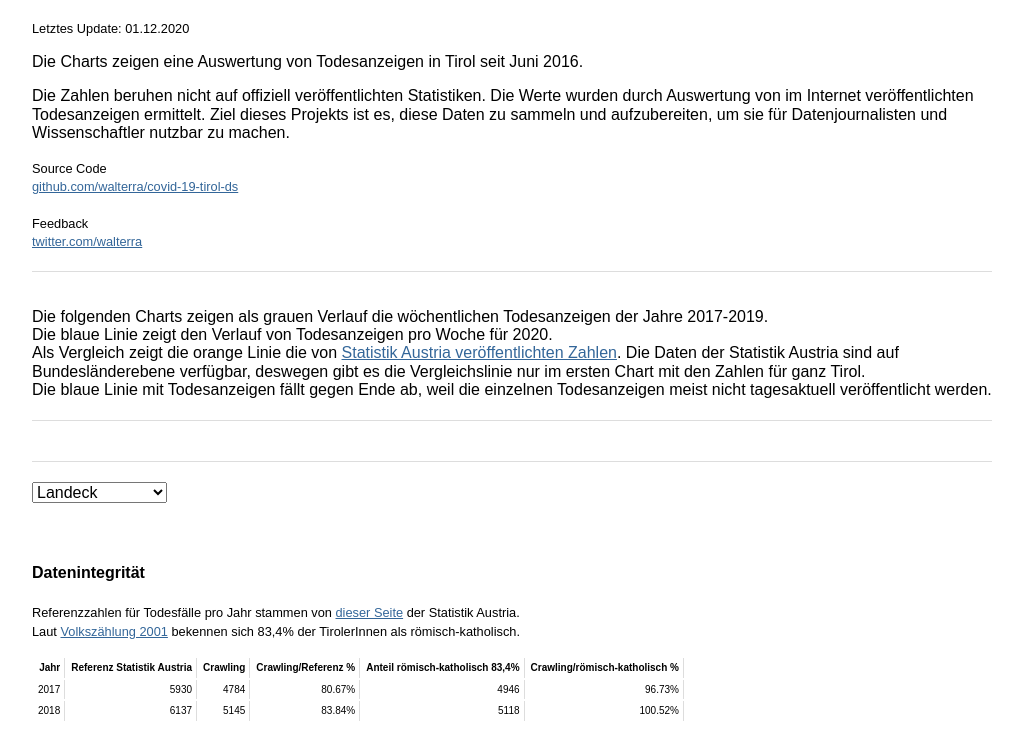
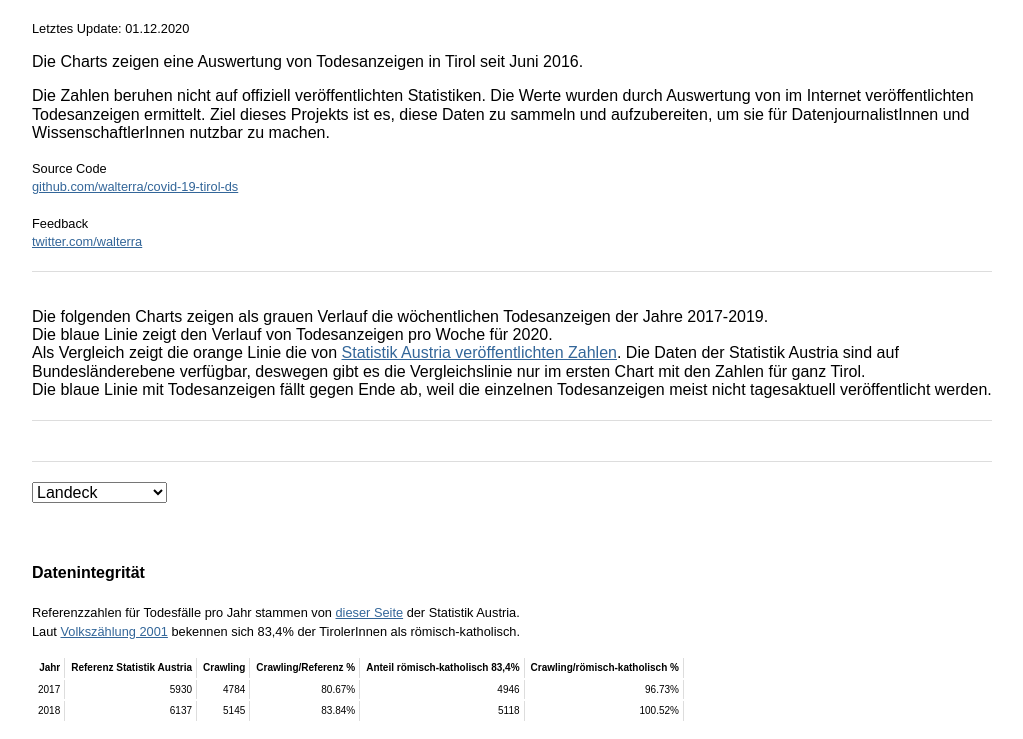
Before and after one commit to walterra/covid-19-tirol-ds, a website: page docs/index.html in a window 1280 px wide. Shown: the part 61-800 px from the top of the page, without its empty margins (128-1151 px from the left). Drawn offline with nearby package versions, Linux system fonts and the light colour scheme; a script that the page names is missing.

Commit message:
gendern!

```diff
--- a/docs/index.html
+++ b/docs/index.html
@@ -16,7 +16,7 @@
     <p>Die Charts zeigen eine Auswertung von Todesanzeigen in Tirol seit Juni 2016.</p>
     <p>
       Die Zahlen beruhen nicht auf offiziell veröffentlichten Statistiken. Die Werte wurden durch Auswertung von im Internet veröffentlichten Todesanzeigen ermittelt.
-      Ziel dieses Projekts ist es, diese Daten zu sammeln und aufzubereiten, um sie für Datenjournalisten und Wissenschaftler nutzbar zu machen.
+      Ziel dieses Projekts ist es, diese Daten zu sammeln und aufzubereiten, um sie für DatenjournalistInnen und WissenschaftlerInnen nutzbar zu machen.
     </p>
     <p><small>
       Source Code<br /><a href="https://github.com/walterra/covid-19-tirol-ds">github.com/walterra/covid-19-tirol-ds</a><br /><br />
```
